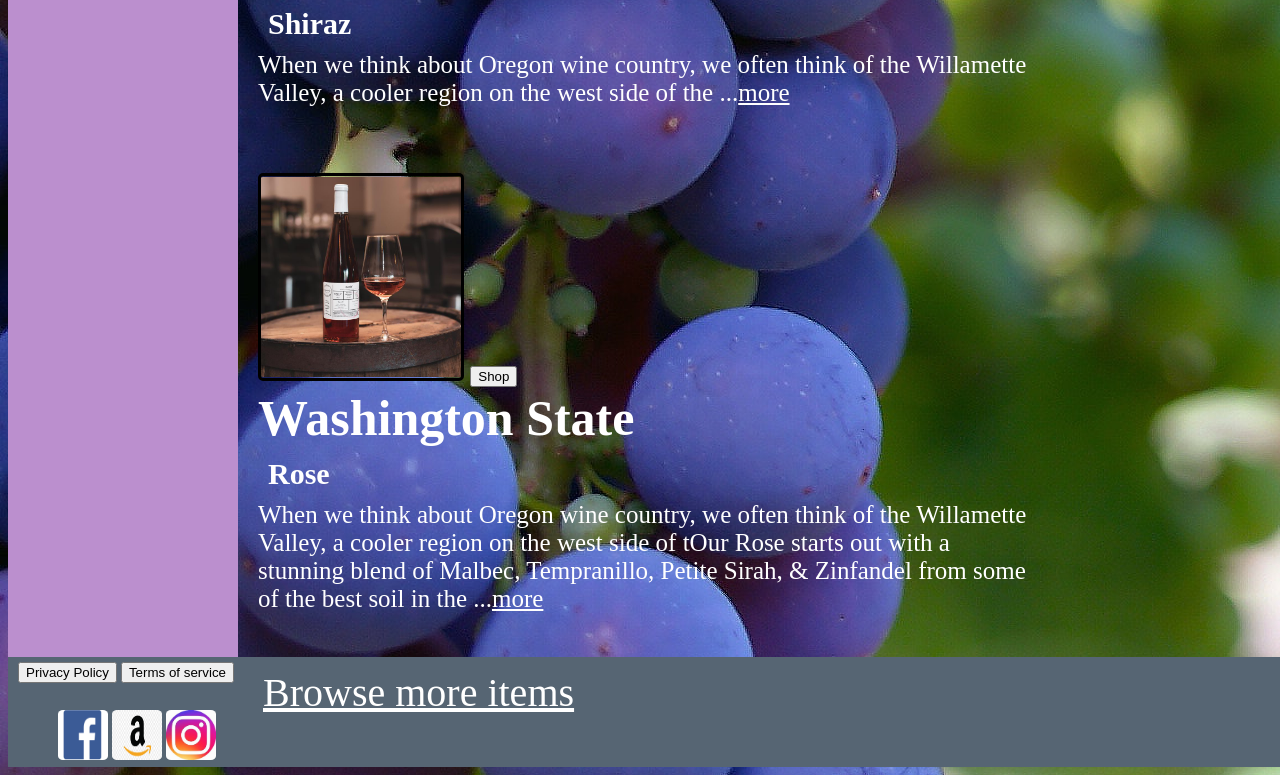
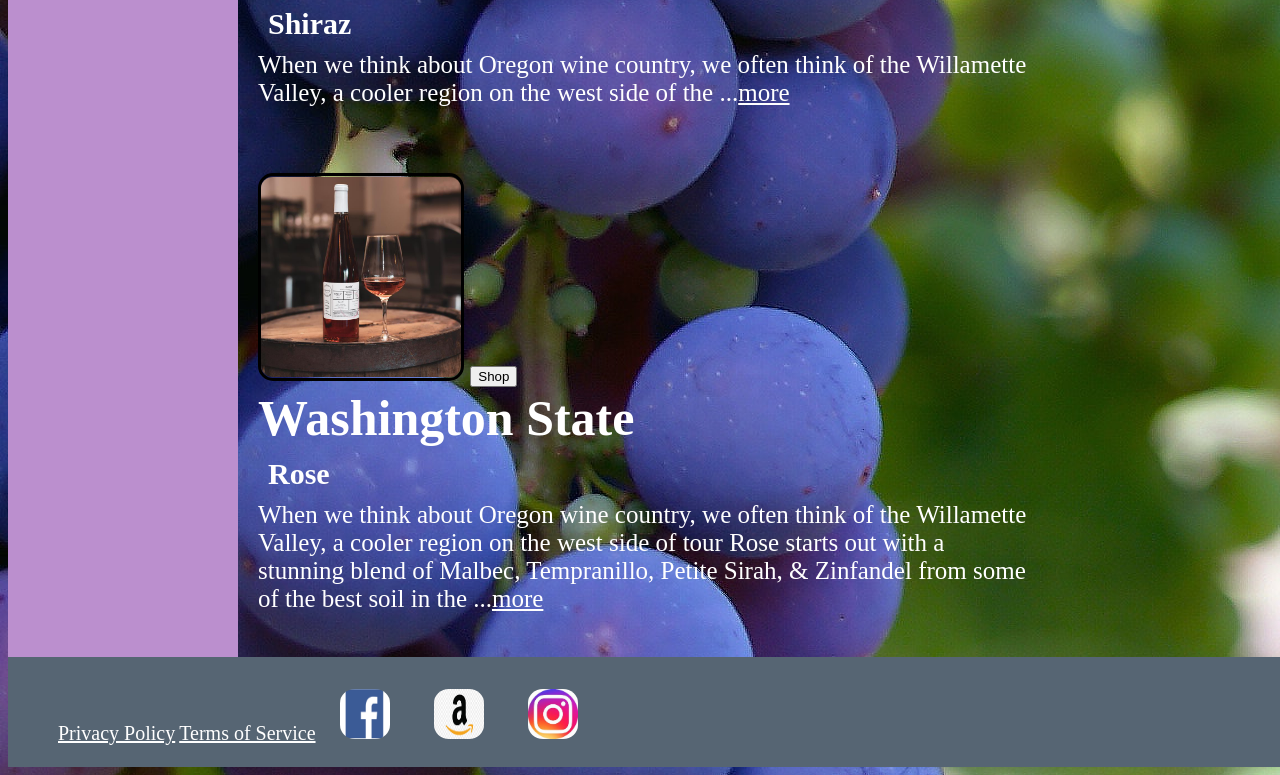
Before and after one commit to ericaterkhorn/StaticStoreFront, a plain HTML site: page index.html in a window 1280 px wide. Shown: the part 1435-2210 px from the top of the page. Drawn offline with Linux system fonts and the light colour scheme.

Commit message:
second commit

```diff
--- a/index.html
+++ b/index.html
@@ -88,7 +88,7 @@
                 <h5>Washington State</h4>
                 <h6>Rose</h6>
                 <p1>When we think about Oregon wine country, we often think of the Willamette Valley, a cooler region
-                        on the west side of tOur Rose starts out with a stunning blend of Malbec, Tempranillo, Petite
+                        on the west side of tour Rose starts out with a stunning blend of Malbec, Tempranillo, Petite
                         Sirah, & Zinfandel from some of the best soil in the ...<a href="#">more</a></p1>
                 </div>
                 <br>
@@ -96,13 +96,12 @@
                 <br>
             <h7><a href="#">Browse more items</a></h7>
     </div>
-
+<div class="clear"></div>
     <footer class = "footer">
         <!--Privacy policy, navigational items-->
-        <button id="privacy policy" class=footer>Privacy Policy</button>
-        <button id="terms of service" class=footer>Terms of service</button>
-
         <ul id="menuFooter">
+            <li><a href="#">Privacy Policy </a></li>
+            <li><a href="#">Terms of Service </a></li>
             <li><a href="facebook"><img src="Assets/facebook.jpg" alt="Facebook" border="0" class="socialIcon" /></a>
             </li>
             <li><a href="amazon"><img src="Assets/amazon2.jpg" alt="Amazon" border="0" class="socialIcon" /></a></li>
--- a/main.css
+++ b/main.css
@@ -18,6 +18,10 @@ h2 {
     color: #C39BD3;
     font-size: 100px;
     padding-left: 20px;
+}
+
+div.clear {
+    clear: both;
 }
 
 /*Header*/
@@ -133,7 +137,7 @@ h4 {
 img {
     width: 200px;
     height: 200px;
-    border-radius: 5px;
+    border-radius: 15px;
     padding-top: 1px;
     padding-bottom: 1px;
     margin-top: 10px;
@@ -179,17 +183,22 @@ footer{
     height: 100px;
     width: 100%;
     margin-top: 1500px;
-    z-index: 1;
     padding-top: 5px;
     padding-bottom: 5px;
     padding-left: 10px;
+    margin-top: 1500px;
+    position: relative;
 }
 
 footer img {
     height: 50px;
     width: 50px;
+    display: block;
+    margin-left: 1em;
+    margin-right: 1em;
 }
 
 footer li {
-    display: inline;
+    display: inline-flex;
+    font-size: 20px;
 }
```
